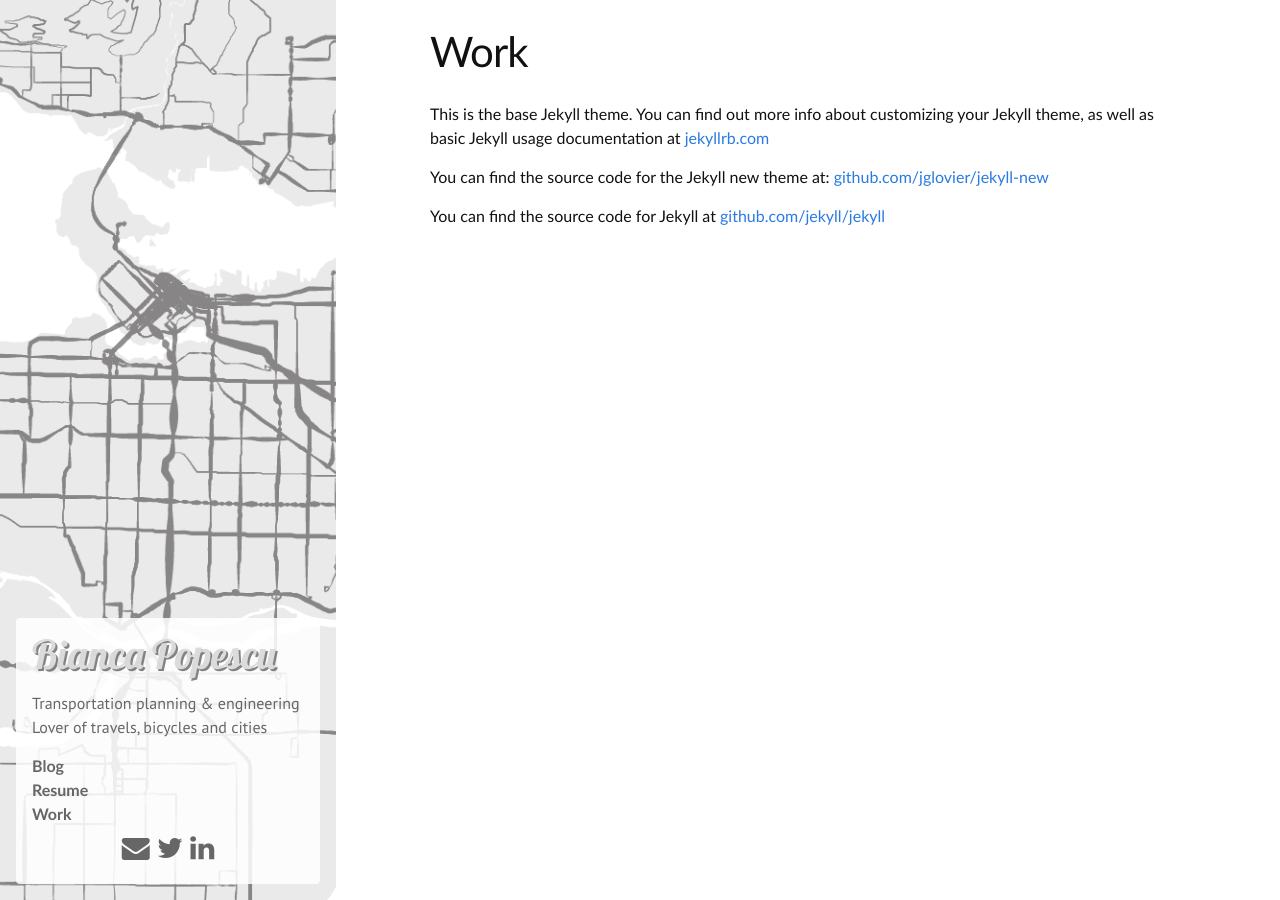
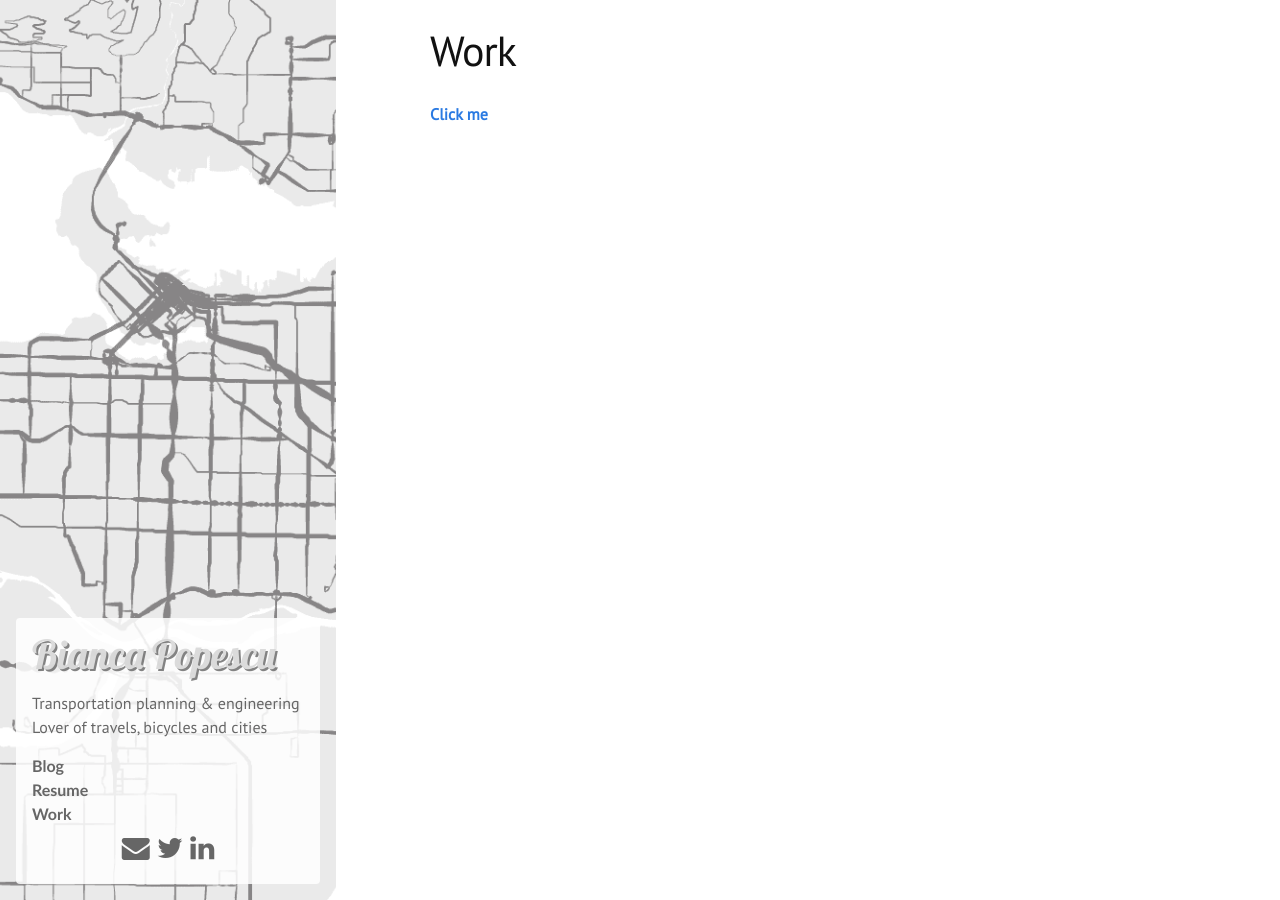
Before and after one commit to biancapopescu/biancapopescu.github.io, a Jekyll site: the page built from work.md, in a window 1280 px wide. Built offline with Jekyll 4.4.1, drawn with Linux system fonts in a browser that asks for light colours; nearby versions of some CDN libraries.

Commit message:
work page

```diff
--- a/_sass/_layout.scss
+++ b/_sass/_layout.scss
@@ -176,11 +176,15 @@ a.site-title {
  */
 .page-content {
     padding: $spacing-unit 0;
-    margin-left: 20em
+    margin-left: 20em;
+    font-weight:bold;
+    font-family: "PT Sans", Helvetica, Arial, sans-serif;
 }
 
 .page-heading {
     font-size: 20px;
+    font-weight: bold;
+    font-family: "PT Sans", Helvetica, Arial, sans-serif;
 }
 
 .post-list {
--- a/work.md
+++ b/work.md
@@ -4,8 +4,5 @@ title: Work
 permalink: /work/
 ---
 
-This is the base Jekyll theme. You can find out more info about customizing your Jekyll theme, as well as basic Jekyll usage documentation at [jekyllrb.com](http://jekyllrb.com/)
 
-You can find the source code for the Jekyll new theme at: [github.com/jglovier/jekyll-new](https://github.com/jglovier/jekyll-new)
-
-You can find the source code for Jekyll at [github.com/jekyll/jekyll](https://github.com/jekyll/jekyll)
+<a href="/blogData\Transportation_Sustainable_World.pdf">Click me</a>
```
